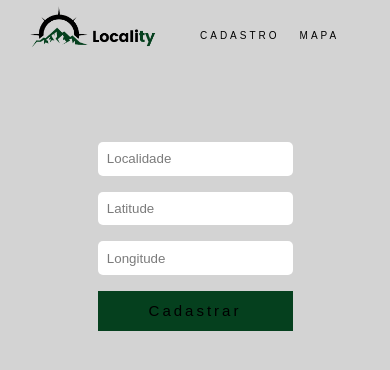
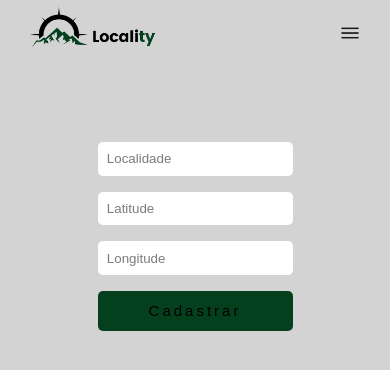
Before and after one commit to CibeleMartins/Locality, a React (Create React App) app: page / in a window 390 px wide. Shown: the top 370 px of the page. Built offline with nearby package versions, Linux system fonts and the light colour scheme.

Commit message:
:package: feat: 'changes all components'

```diff
--- a/src/components/Button/Button.module.css
+++ b/src/components/Button/Button.module.css
@@ -9,6 +9,8 @@
   text-decoration: none;
   transition: 5s;
   border: none;
+  border-radius: 5px;
+
 }
 
 .btn:hover {
--- a/src/components/Forms/Form.jsx
+++ b/src/components/Forms/Form.jsx
@@ -16,7 +16,7 @@ export default function Form({btnText}) {
   const addPost = data => axios.post("https://localityapi.herokuapp.com/localitys", data)
   .then(() => {
       console.log("Deu tudo certo")
-      navigate.push("/allMap")
+      navigate("/allMap")
   })
   .catch((error) => {
       console.log(error)
--- a/src/components/Header/Header.jsx
+++ b/src/components/Header/Header.jsx
@@ -1,8 +1,13 @@
 import {Link} from 'react-router-dom';
+import { useState } from 'react';
 import styles from './Header.module.css';
 import logoOp from '../../assets/images/logoOp.png'
+import menuIcon from '../../assets/images/menuIcon.png'
+
 
 export default function Header() {
+
+  const [display, setDisplay] = useState('none')
 
   return (
           <>
@@ -14,6 +19,17 @@ export default function Header() {
                   <Link to='/'>CADASTRO</Link>
                   <Link to='/AllMap'>MAPA</Link>
                 </nav>
+
+
+                <div className={styles.menu}
+                onClick={()=> setDisplay('flex')}
+                  style={{marginRight:'30px', marginTop:'10px'}}>
+                  <img src={menuIcon}
+                  alt='menu'
+                  style={{width: '20px'}}></img>
+                </div>
+
+
             </header>
           </>
         )
--- a/src/components/Header/Header.module.css
+++ b/src/components/Header/Header.module.css
@@ -10,6 +10,7 @@
 }
 
 a {
+  width: 100px;
   color: black;
   text-decoration: none;
   font-size: 10px;
@@ -37,3 +38,23 @@ img {
   margin-top: 25px;
   margin-left:30px;
 }
+
+.menu {
+  width: 50px;
+  display: none;
+  cursor: pointer;
+}
+
+
+@media (max-width: 500px) {
+
+.navbar {
+  display: none;
+}
+
+
+.menu {
+  display: flex;
+}
+
+}
--- a/src/components/Map/Map.jsx
+++ b/src/components/Map/Map.jsx
@@ -36,7 +36,7 @@ export default function Map() {
       icon={markerIcon}
       >
       <Popup>
-        Olá!<br/> Você clicou no Paraná!
+        Olá! Você clicou no Paraná!
       </Popup>
     </Marker>
 
```
Also changed, not shown: src/assets/images/logoOp1.png (deleted), src/assets/images/menuIcon.png (added).
